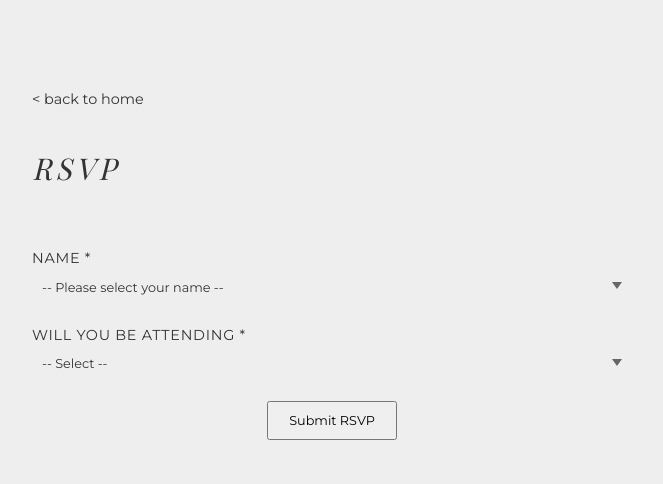
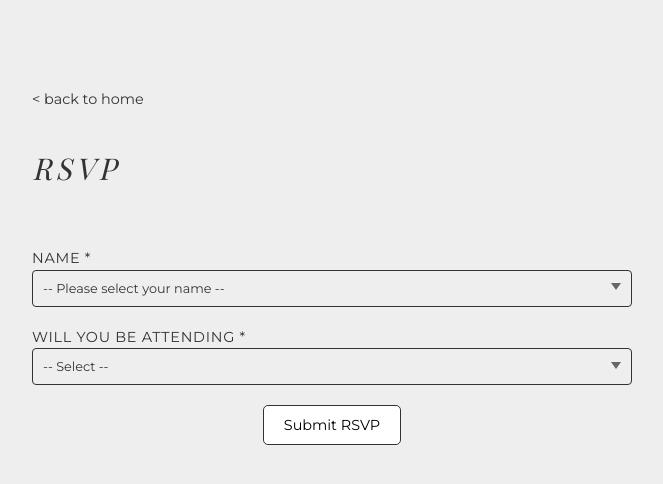
Before and after one commit to tzeliz/junandliz, a Flask app: template templates/rsvp.html in a window 1280 px wide. Shown: the top 484 px of the page, without its empty margins (118-781 px from the left). Run offline with Flask 3, Linux system fonts and the light colour scheme; the template is opened without the code that fills it, so the values that code supplies are empty; some web fonts are replaced.

Commit message:
fixed borders

```diff
--- a/templates/base.html
+++ b/templates/base.html
@@ -497,7 +497,7 @@
 
             background-color: #eeeeee;
             color: #333;
-            border: none;
+            border: 1px solid #333;
             border-radius: 4px;
             padding: 10px 15px;
             font-family: 'Montserrat', sans-serif;
@@ -512,6 +512,29 @@
             background-color: #dddddd;
         }
 
+        button,
+        button[type="submit"] {
+            appearance: none;
+            -webkit-appearance: none;
+            -moz-appearance: none;
+
+            background-color: #fff;
+            color: #000;
+            border: 1px solid #333;
+            border-radius: 5px;
+
+            font-family: 'Montserrat', sans-serif;
+            font-size: 0.9rem;
+            padding: 10px 20px;
+            cursor: pointer;
+
+            transition: background-color 0.3s ease, color 0.3s ease, border 0.3s ease;
+        }
+
+        button:hover {
+            background-color: #f0f0f0;
+        }
+
         select {
             -webkit-appearance: none;
             -moz-appearance: none;
@@ -522,7 +545,7 @@
             font-family: 'Montserrat', sans-serif;
             font-size: 0.8rem;
             padding: 10px;
-            border: none;
+            border: 1px solid #333;
             border-radius: 4px;
             width: 100%;
             box-sizing: border-box;
--- a/templates/rsvp.html
+++ b/templates/rsvp.html
@@ -69,7 +69,7 @@
         </div>
 
         <div style="display: flex; justify-content: center; margin-top: 20px; margin-bottom: 50px;">
-          <button type="submit" style="padding: 10px 20px; font-family: Montserrat; font-size: 0.8rem;">Submit RSVP</button>
+          <button type="submit" class="submit-button">Submit RSVP</button>
         </div>
       </form>
 
```
